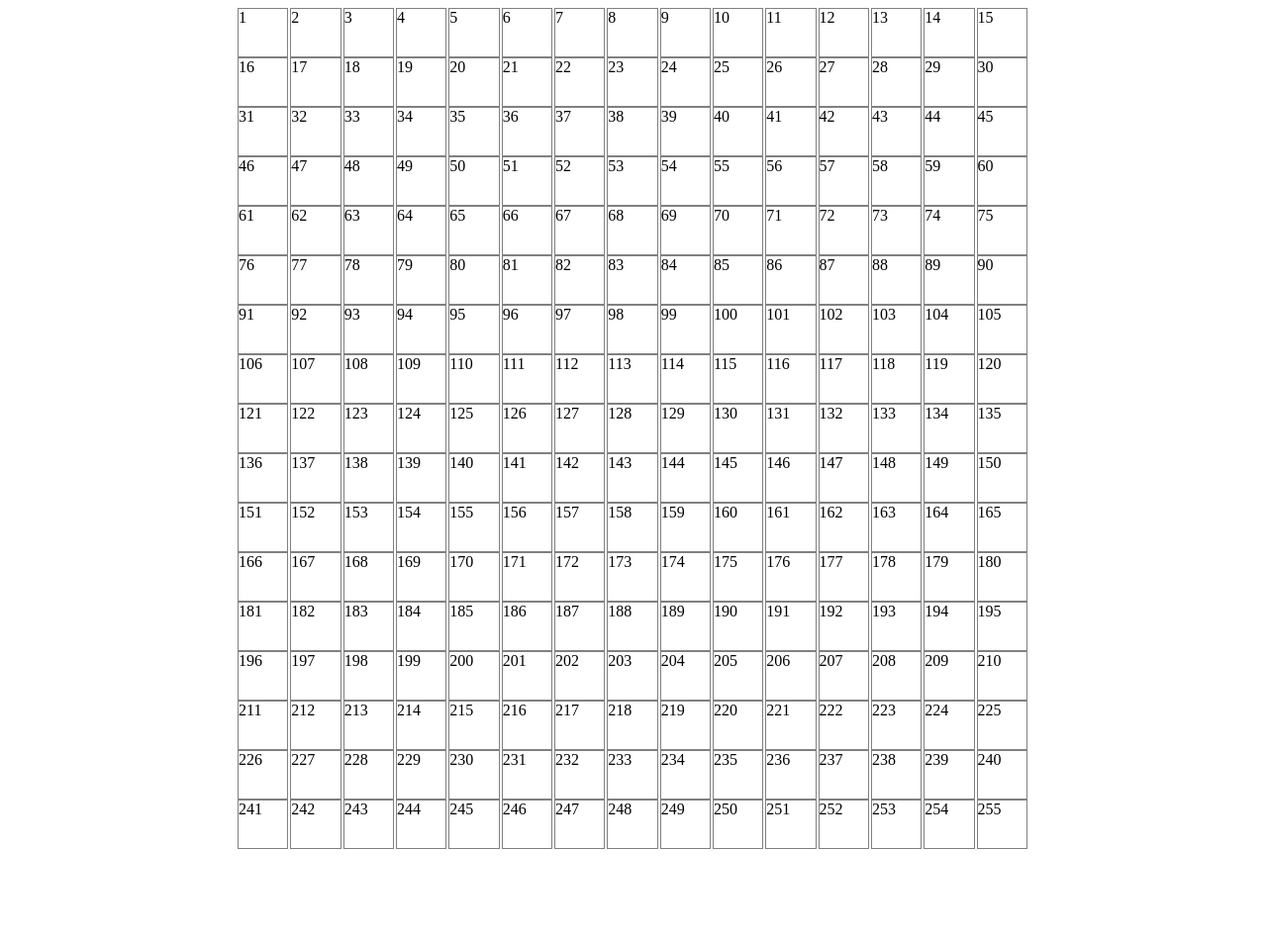
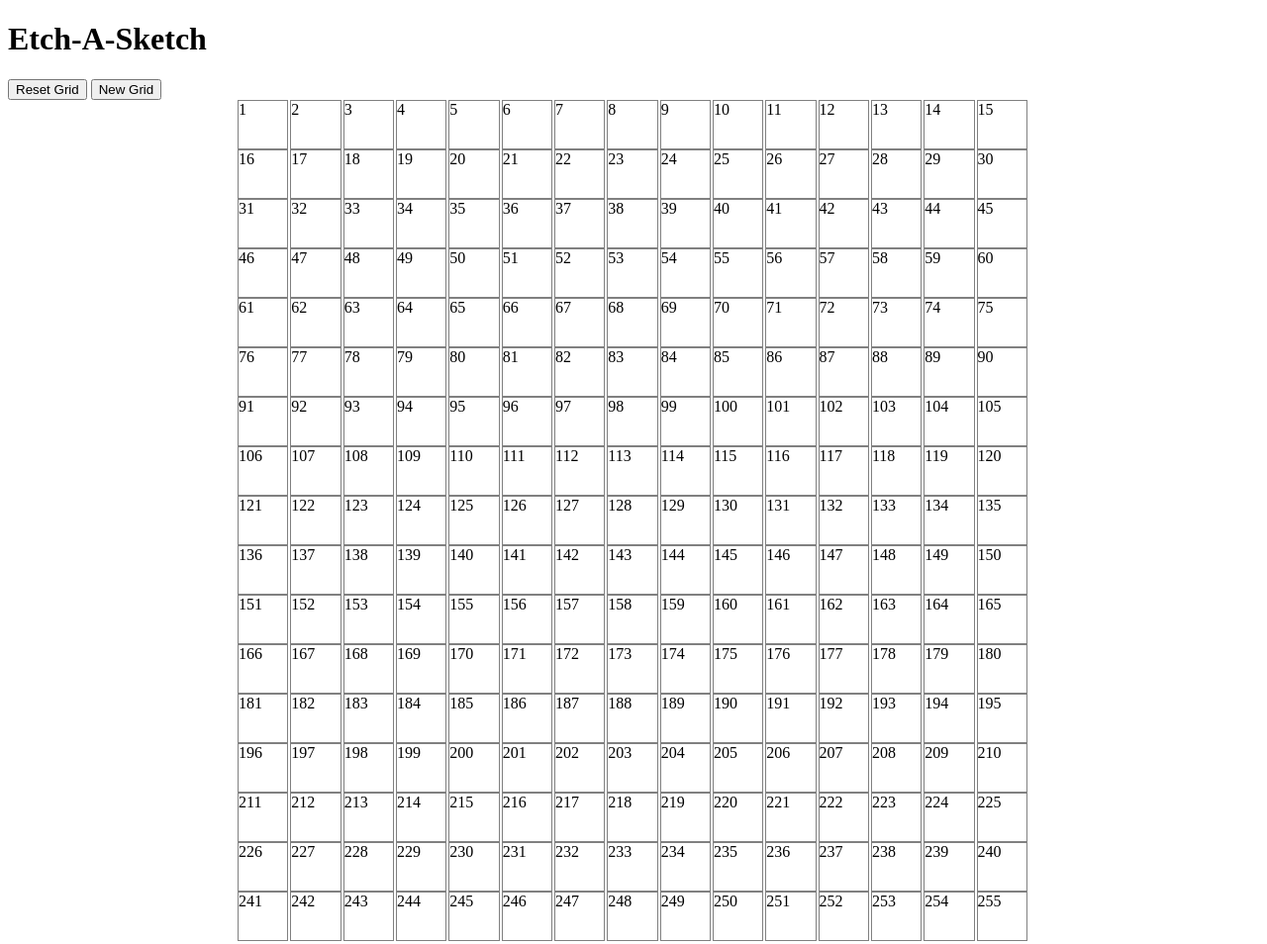
Before and after one commit to kennywlino/etch-a-sketch, a plain HTML site: page index.html in a window 1280 px wide. Shown: the whole page at 99% size. Before the commit the page ends 866 px from the top, so only its background shows below. Drawn offline with Linux system fonts and the light colour scheme.

Commit message:
Adding header and buttons to create and reset grid in HTML.

```diff
--- a/index.html
+++ b/index.html
@@ -5,9 +5,19 @@
         <meta charset="UTF-8">
         <link rel="stylesheet" href="./style.css">
         <script src="javascript.js" defer></script>
+
     </head>
     <body>
-        <div id="container">
+        <div id="header">
+            <h1>Etch-A-Sketch</h1>
+        </div>
+        <div id="game">
+            <div id="buttons">
+                <button id ="reset-button">Reset Grid</button>
+                <button id ="new-grid-button">New Grid</button>
+            </div>
+            <div id="container">
+            </div>
         </div>
     </body>
 </html>
```
